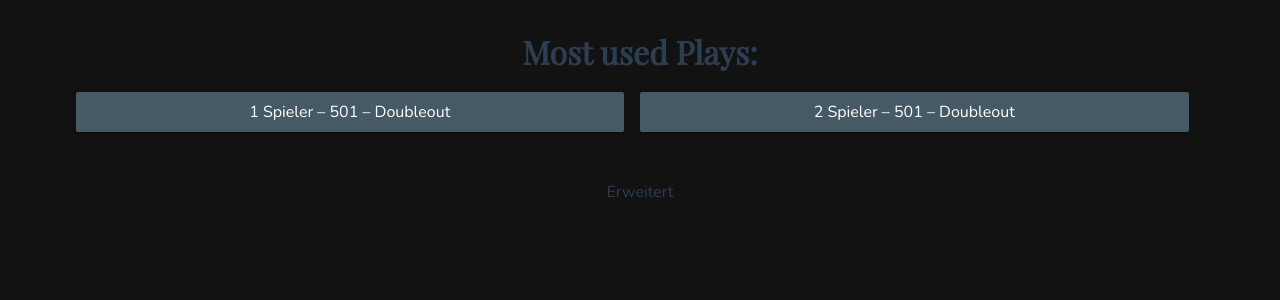
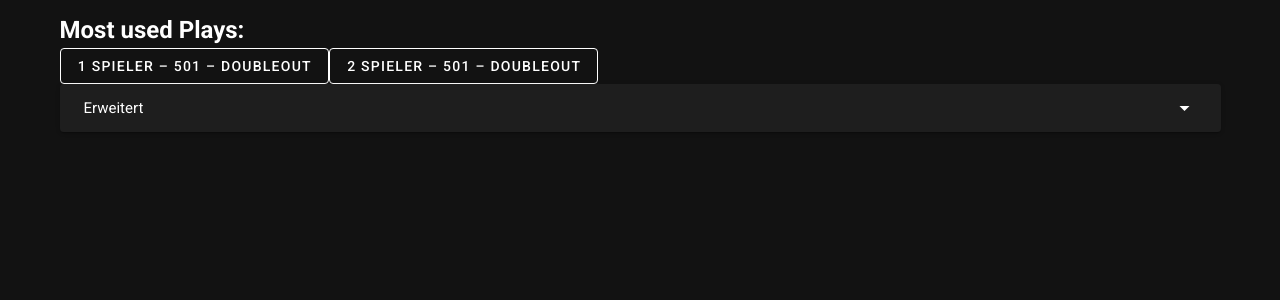
Before and after one commit to dieserak/dartak, a Nuxt app: page / in a window 1280 px wide. Shown: the top 300 px of the page. Built offline with nearby package versions, Linux system fonts and the light colour scheme; what vue-speech would draw is missing.

Commit message:
radio erweitert

```diff
--- a/nuxt.config.js
+++ b/nuxt.config.js
@@ -42,6 +42,7 @@ export default {
   ** Nuxt.js modules
   */
   modules: [
+    '@nuxtjs/vuetify',
     '@nuxtjs/svg',
     '@nuxtjs/pwa',
   ],
--- a/pages/index.vue
+++ b/pages/index.vue
@@ -4,60 +4,46 @@
       <div class="settings__item">
         <h2 class="h2">Most used Plays:</h2>
         <div class="settings__actions">
-          <Button
-            full
-            text="1 Spieler – 501 – Doubleout"
-            @click.native="setAmountPlayers(1); setScore(501); setCheckout('d'); goNext = true;"
-          />
-          <Button
-            full
-            text="2 Spieler – 501 – Doubleout"
-            @click.native="setAmountPlayers(2); setScore(501); setCheckout('d'); goNext = true;"
-          />
+          <v-btn
+            outlined
+            @click.native="setAll(1, 501, 'd')"
+          >1 Spieler – 501 – Doubleout</v-btn>
+          <v-btn
+            outlined
+            @click.native="setAll(2, 501, 'd')"
+          >2 Spieler – 501 – Doubleout</v-btn>
         </div>
       </div>
-      <div class="accordion" @click="moreSettingsVisible = !moreSettingsVisible">
-        Erweitert
-        <IconArrow
-          class="accordion__icon"
-          :class="{'accordion__icon--active': moreSettingsVisible}"
-        />
-      </div>
-      <div v-if="moreSettingsVisible" class="accordion__item">
-        <div class="settings__item">
-          Players:
-          <br />
-          <!-- have to be radiobuttons -->
-          <input type="radio" name="amountPlayers" @click="setAmountPlayers(1)" />
-          1
-          <input type="radio" name="amountPlayers" @click="setAmountPlayers(2)" />
-          2
-          <input type="radio" name="amountPlayers" @click="setAmountPlayers(3)" />
-          3
-          <input type="radio" name="amountPlayers" @click="setAmountPlayers(4)" />
-          4
-        </div>
-        <div class="settings__item">
-          X01
-          <br />
-          <input type="radio" name="x01" @click="setScore(301)" />
-          301
-          <input type="radio" name="x01" @click="setScore(501)" />
-          501
-          <input type="radio" name="x01" @click="setScore(701)" />
-          701
-        </div>
-        <div class="settings__item">
-          Checkout
-          <br />
-          <input type="radio" name="checkout" @click="setCheckout('s')" />
-          Singleout
-          <input type="radio" name="checkout" @click="setCheckout('d')" />
-          Doubleout
-          <input type="radio" name="checkout" @click="setCheckout('t')" />
-          Masterout
-        </div>
-      </div>
+      <v-expansion-panels accordion>
+        <v-expansion-panel>
+          <v-expansion-panel-header expand-icon="mdi-menu-down">Erweitert</v-expansion-panel-header>
+          <v-expansion-panel-content>
+            <v-radio-group v-model="amountPlayers">
+              <v-radio label="1" :value="1"></v-radio>
+              <v-radio label="2" :value="2"></v-radio>
+              <v-radio label="3" :value="3"></v-radio>
+              <v-radio label="4" :value="4"></v-radio>
+            </v-radio-group>
+
+            <v-radio-group v-model="score">
+              <v-radio label="301" :value="301"></v-radio>
+              <v-radio label="501" :value="501"></v-radio>
+              <v-radio label="701" :value="701"></v-radio>
+            </v-radio-group>
+
+            <v-radio-group v-model="checkout">
+              <v-radio label="Singleout" value="s"></v-radio>
+              <v-radio label="Doubleout" value="d"></v-radio>
+              <v-radio label="Masterout" value="t"></v-radio>
+            </v-radio-group>
+            <v-btn
+              :disabled="!(amountPlayers && score && checkout)"
+              outlined
+              @click.native="setAll(amountPlayers, score, checkout)"
+            >{{ amountPlayers }} Spieler – {{score}} – {{stringOfCheckout}} – bestätigen</v-btn>
+          </v-expansion-panel-content>
+        </v-expansion-panel>
+      </v-expansion-panels>
     </div>
   </div>
 </template>
@@ -65,7 +51,7 @@
 <script>
 import Button from "../components/Button.vue";
 import IconArrow from "~/assets/arrow_drop_down-24px.svg?inline";
-import { mapMutations } from 'vuex'
+import { mapMutations } from "vuex";
 
 export default {
   name: "App",
@@ -75,150 +61,38 @@ export default {
   },
   data() {
     return {
+      checkout: "s",
+      amountPlayers: 2,
+      score: 501,
       moreSettingsVisible: false
     };
   },
+  computed:{
+    stringOfCheckout(){
+      if(this.checkout === "s") return "Singleout"
+      if(this.checkout === "d") return "Doubleout"
+      if(this.checkout === "t") return "Masterout"
+    }
+  },
   methods: {
+    setAll(amount, score, checkout){
+      this.setAmountPlayers(amount);
+      this.setScore(score);
+      this.setCheckout(checkout);
+      this.submit();
+    },
     setAmountPlayers(amount) {
-      this.$store.commit('setAmountPlayers', amount);
+      this.$store.commit("setAmountPlayers", amount);
     },
     setScore(score) {
-      this.$store.commit('setScore', score);
+      this.$store.commit("setScore", score);
     },
     setCheckout(checkout) {
-      this.$store.commit('setCheckout', checkout);
+      this.$store.commit("setCheckout", checkout);
+    },
+    submit() {
       this.$router.push({ name: "match" });
     }
   }
 };
 </script>
-
-<style lang="scss">
-@import url("https://fonts.googleapis.com/css?family=Bebas+Neue|Lora|Nunito|PT+Sans|Playfair+Display&display=swap");
-@import "./styles/mixins.scss";
-@import "./styles/variables.scss";
-
-:root {
-  /* spacing */
-  --xs: 4px;
-  --s: 8px;
-  --m: 16px;
-  --l: 24px;
-  --xl: 32px;
-  --xxl: 72px;
-
-  /* color */
-  --color-primary: #455a64;
-  --color-primary-hover: #607d8b;
-  --primary-color-light: #cfd8dc;
-  --primary-color-text: #ffffff;
-  --accent-color: #03a9f4;
-  --primary-text-color: #2c3e50;
-  --secondary-text-color: #757575;
-  --divider-color: #bdbdbd;
-
-  /* text */
-  --text-base-size: 1em;
-  --text-scale-ratio: 1.2;
-  --text-xs: calc((1em / var(--text-scale-ratio)) / var(--text-scale-ratio));
-  --text-sm: calc(var(--text-xs) * var(--text-scale-ratio));
-  --text-md: calc(
-    var(--text-sm) * var(--text-scale-ratio) * var(--text-scale-ratio)
-  );
-  --text-lg: calc(var(--text-md) * var(--text-scale-ratio));
-  --text-xl: calc(var(--text-lg) * var(--text-scale-ratio));
-  --text-xxl: calc(var(--text-xl) * var(--text-scale-ratio));
-  --text-xxxl: calc(var(--text-xxl) * var(--text-scale-ratio));
-}
-
-::-webkit-scrollbar-thumb {
-  border-radius: 20px;
-  background: var(--divider-color);
-}
-
-::-webkit-scrollbar-track {
-  background: #fff;
-}
-
-::-webkit-scrollbar {
-  width: 4px;
-  height: 4px;
-}
-
-html,
-body,
-#app {
-  height: 100%;
-}
-html,
-body {
-  margin: 0;
-}
-
-#app,
-button {
-  font-family: "Nunito", Arial, sans-serif;
-  -webkit-font-smoothing: antialiased;
-  -moz-osx-font-smoothing: grayscale;
-  color: var(--primary-text-color);
-  font-size: 16px;
-}
-
-h1,
-h2,
-h3 {
-  font-family: "Playfair Display";
-}
-
-h2 {
-  font-size: 32px;
-}
-
-.settings__actions {
-  @include desktop {
-    display: grid;
-    grid-template-columns: 50% 50%;
-  }
-}
-
-.u-v-centered {
-  display: flex;
-  align-items: center;
-}
-
-.u-mr-s {
-  margin-right: var(--s);
-}
-
-.settings {
-  margin: var(--m);
-  text-align: center;
-
-  &__item {
-    padding-bottom: var(--m);
-  }
-}
-
-.input {
-  height: 40px;
-  border-radius: 2px;
-  border: 1px solid #ccc;
-  font-size: 24px;
-  &--full-width {
-    width: 100%;
-  }
-}
-
-.accordion {
-  display: flex;
-  align-items: center;
-  margin: var(--m) 0;
-  cursor: pointer;
-  justify-content: center;
-  &__icon {
-    &--active {
-      transform: rotate(180deg);
-    }
-  }
-}
-</style>
```
